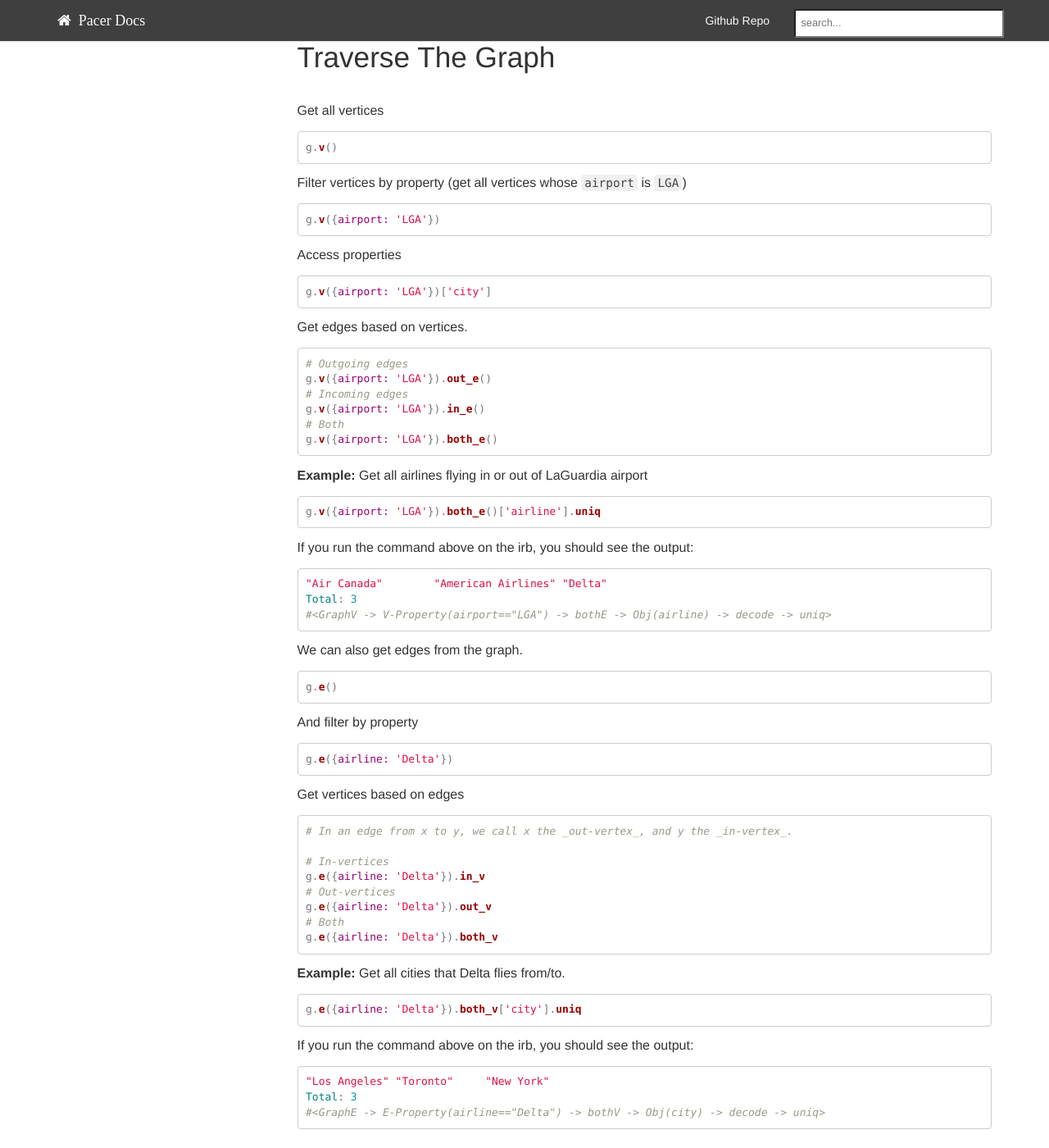
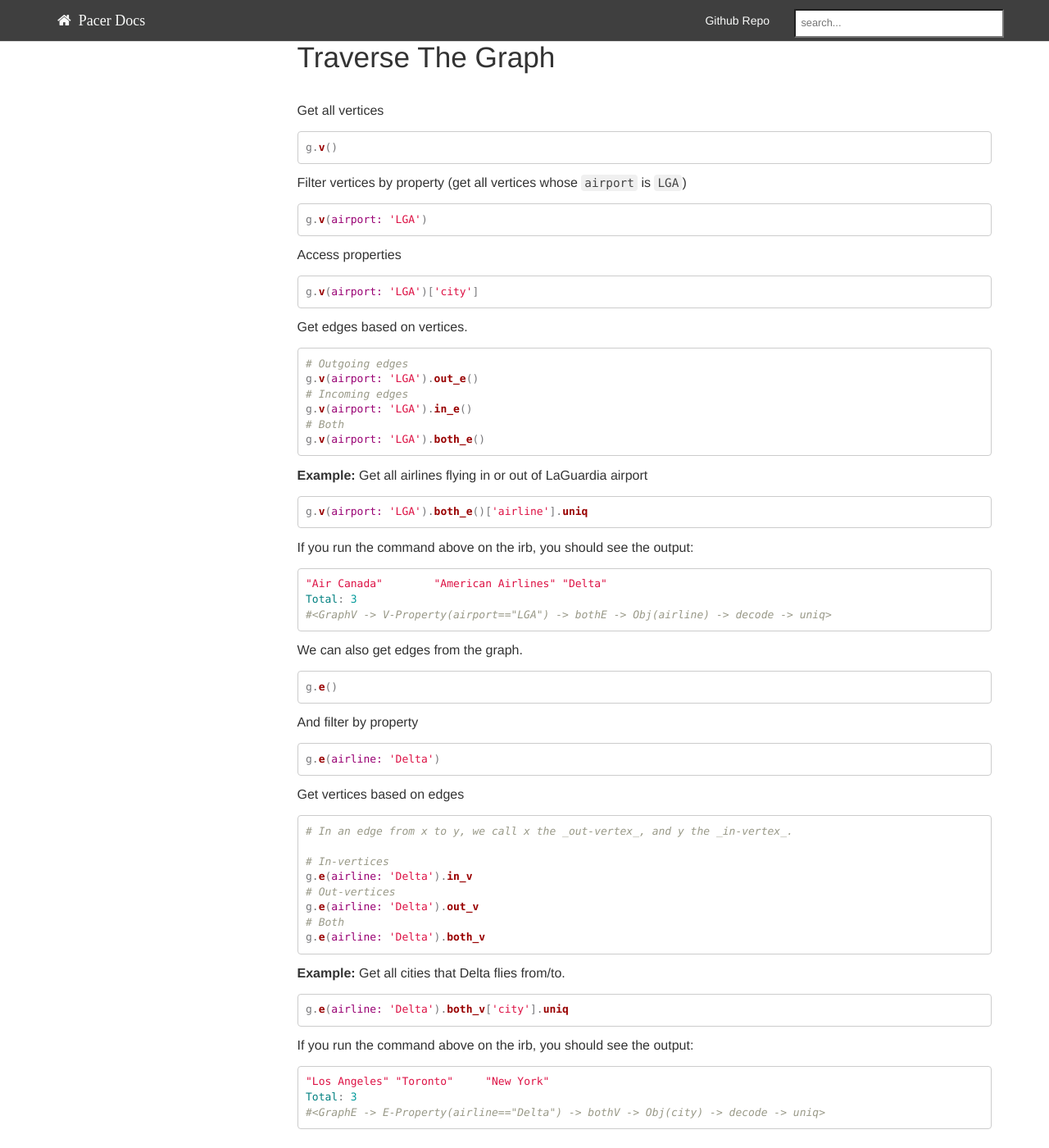
Before and after one commit to pangloss/pacer, a Jekyll site: the page built from pages/introduction/quick_start.md, in a window 1280 px wide and 1400 px high, scrolled down 1253 px. Shown: the whole window at 82% size. Built offline with Jekyll 4.4.1, drawn with Linux system fonts in a browser that asks for light colours; Markdown is read by kramdown in place of the engine named in the settings; a script that is not in the unit is left out; some of the changed text lies outside the part shown.

Commit message:
Remove some brackets

````diff
--- a/pages/introduction/quick_start.md
+++ b/pages/introduction/quick_start.md
@@ -21,17 +21,17 @@ g = Pacer.tg()
 
 g.transaction do # optional with TinkerGraph
 
-  lax = g.create_vertex({airport: 'LAX', city: 'Los Angeles'})
-  lga = g.create_vertex({airport: 'LGA', city: 'New York'})
-  sfo = g.create_vertex({airport: 'SFO', city: 'San Francisco'})
-  yyz = g.create_vertex({airport: 'YYZ', city: 'Toronto'})
+  lax = g.create_vertex(airport: 'LAX', city: 'Los Angeles')
+  lga = g.create_vertex(airport: 'LGA', city: 'New York')
+  sfo = g.create_vertex(airport: 'SFO', city: 'San Francisco')
+  yyz = g.create_vertex(airport: 'YYZ', city: 'Toronto')
 
-  lga.add_edges_to(:flight, lax, {airline: 'Delta'})
-  lga.add_edges_to(:flight, yyz, {airline: 'Air Canada'})
-  yyz.add_edges_to(:flight, lga, {airline: 'Air Canada'})
-  lax.add_edges_to(:flight, yyz, {airline: 'Delta'})
-  lax.add_edges_to(:flight, sfo, {airline: 'WestJet'})
-  lax.add_edges_to(:flight, sfo, {airline: 'American Airlines'})
+  lga.add_edges_to(:flight, lax, airline: 'Delta')
+  lga.add_edges_to(:flight, yyz, airline: 'Air Canada')
+  yyz.add_edges_to(:flight, lga, airline: 'Air Canada')
+  lax.add_edges_to(:flight, yyz, airline: 'Delta')
+  lax.add_edges_to(:flight, sfo, airline: 'WestJet')
+  lax.add_edges_to(:flight, sfo, airline: 'American Airlines')
 
 end
 ```
@@ -42,7 +42,7 @@ In our case, vertices represent airports, and we created each vertex with two pr
 For example:
 
 ```ruby
-lax = g.create_vertex({airport: 'LAX', city: 'Los Angeles'})
+lax = g.create_vertex(airport: 'LAX', city: 'Los Angeles')
 ```
 
 
@@ -52,7 +52,7 @@ In addition to that, just like vertices, they can contain an arbitrary hash of p
 For example, the following line creates an edge from the vertex `lga` to `lax`, with the label `:flight`, and a single property `airline`, whose value is `'Delta'`.
 
 ```ruby
-lga.add_edges_to(:flight, lax, {airline: 'Delta'})
+lga.add_edges_to(:flight, lax, airline: 'Delta')
 ```
 
 ## Traverse The Graph
@@ -66,30 +66,30 @@ g.v()
 Filter vertices by property (get all vertices whose `airport` is `LGA`)
 
 ```ruby
-g.v({airport: 'LGA'})
+g.v(airport: 'LGA')
 ```
 
 Access properties
 
 ```ruby
-g.v({airport: 'LGA'})['city']
+g.v(airport: 'LGA')['city']
 ```
 
 Get edges based on vertices.
 
 ```ruby
 # Outgoing edges
-g.v({airport: 'LGA'}).out_e()
+g.v(airport: 'LGA').out_e()
 # Incoming edges
-g.v({airport: 'LGA'}).in_e()
+g.v(airport: 'LGA').in_e()
 # Both
-g.v({airport: 'LGA'}).both_e()
+g.v(airport: 'LGA').both_e()
 ```
 
 __Example:__ Get all airlines flying in or out of LaGuardia airport
 
 ```ruby
-g.v({airport: 'LGA'}).both_e()['airline'].uniq
+g.v(airport: 'LGA').both_e()['airline'].uniq
 ```
 
 If you run the command above on the irb, you should see the output:
@@ -109,7 +109,7 @@ g.e()
 And filter by property
 
 ```ruby
-g.e({airline: 'Delta'})
+g.e(airline: 'Delta')
 ```
 
 Get vertices based on edges
@@ -118,17 +118,17 @@ Get vertices based on edges
 # In an edge from x to y, we call x the _out-vertex_, and y the _in-vertex_.
 
 # In-vertices
-g.e({airline: 'Delta'}).in_v
+g.e(airline: 'Delta').in_v
 # Out-vertices
-g.e({airline: 'Delta'}).out_v
+g.e(airline: 'Delta').out_v
 # Both
-g.e({airline: 'Delta'}).both_v
+g.e(airline: 'Delta').both_v
 ```
 
 __Example:__ Get all cities that Delta flies from/to.
 
 ```ruby
-g.e({airline: 'Delta'}).both_v['city'].uniq
+g.e(airline: 'Delta').both_v['city'].uniq
 ```
 
 If you run the command above on the irb, you should see the output:
````
